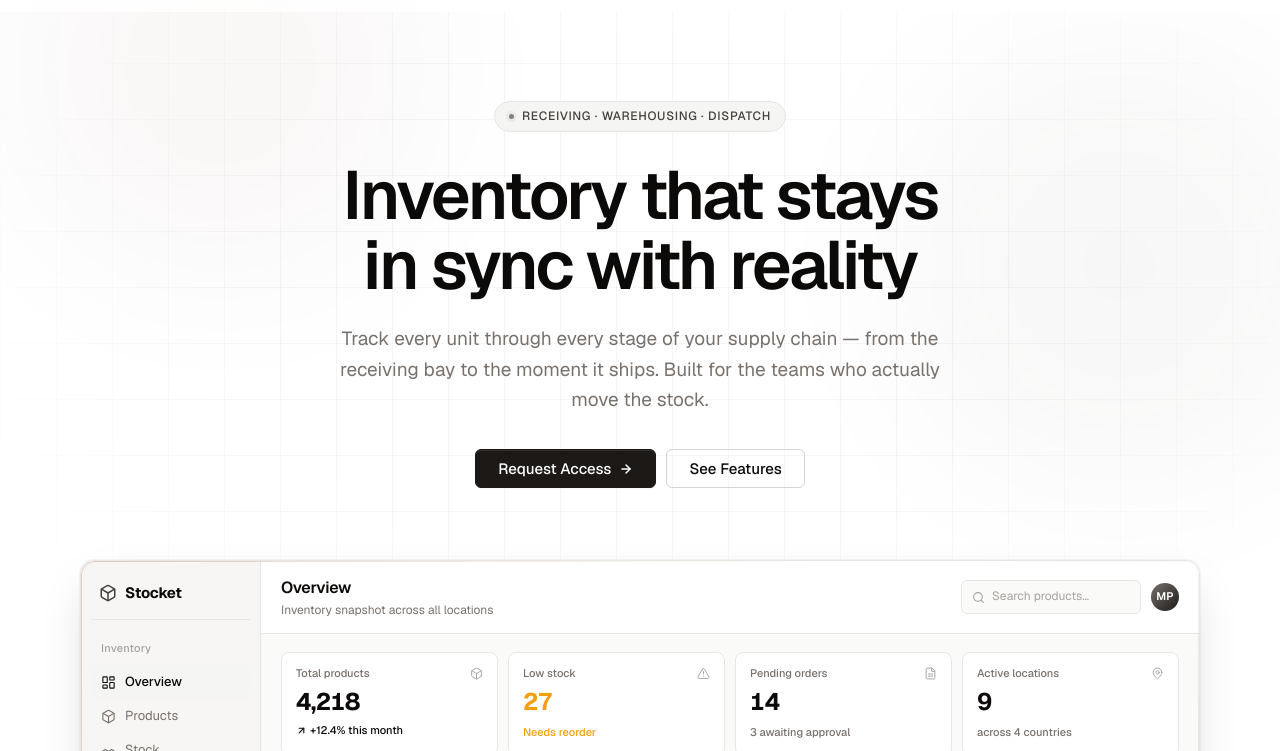
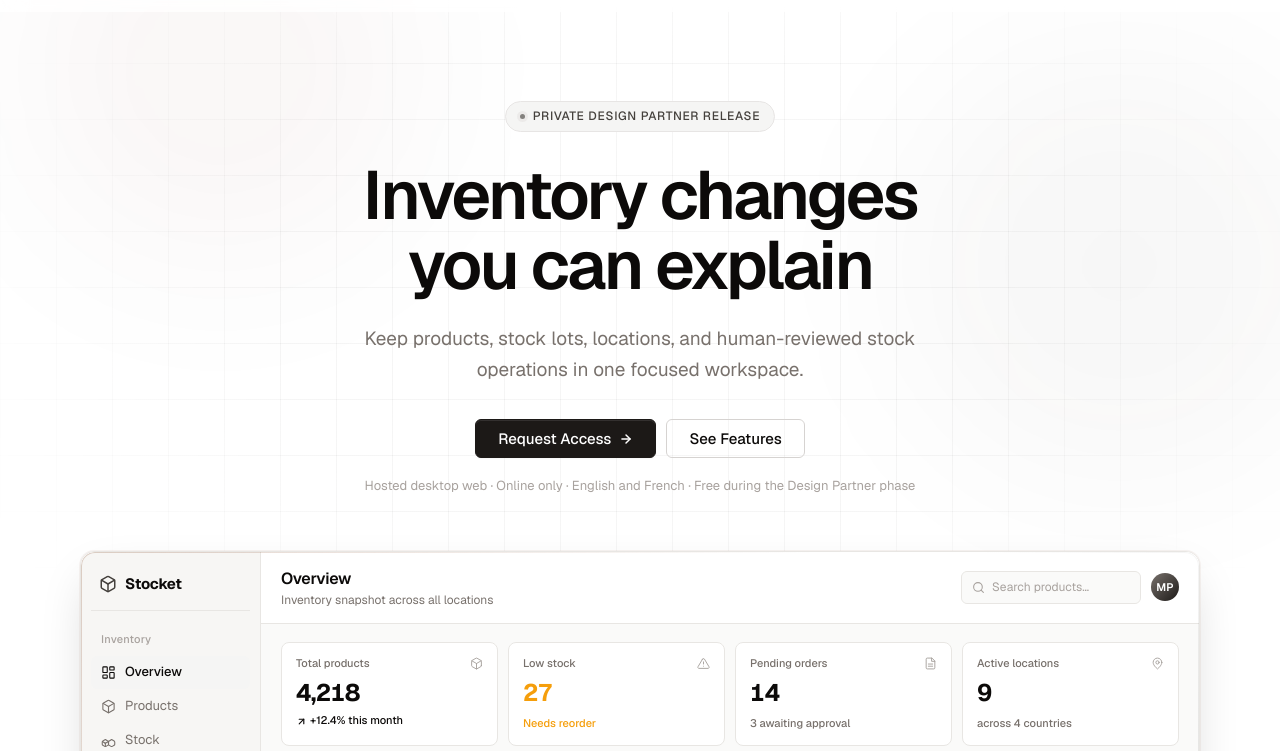
Before and after one commit to librestock/landing, a website: page index.html in a window 1280 px wide. Shown: the part 49-800 px from the top of the page. Drawn offline with nearby package versions, Linux system fonts and the light colour scheme.

Commit message:
fix(landing): state the hosted Design Partner boundary

```diff
--- a/index.html
+++ b/index.html
@@ -4,10 +4,10 @@
   <meta charset="UTF-8">
   <meta name="viewport" content="width=device-width, initial-scale=1.0">
   <meta name="color-scheme" content="light dark">
-  <title>Stocket — Inventory management for modern teams</title>
-  <meta name="description" content="Stocket tracks every unit through every stage of your supply chain — from receiving bay to dispatch. Built for the teams who actually move the stock.">
-  <meta property="og:title" content="Stocket — Inventory management for modern teams">
-  <meta property="og:description" content="Track every unit through every stage of your supply chain — from receiving bay to dispatch.">
+  <title>Stocket — Hosted inventory for Design Partners</title>
+  <meta name="description" content="An invite-only hosted inventory workspace for products, stock lots, locations, and human-reviewed stock operations.">
+  <meta property="og:title" content="Stocket — Hosted inventory for Design Partners">
+  <meta property="og:description" content="An invite-only hosted inventory workspace for products, stock lots, locations, and human-reviewed stock operations.">
   <meta property="og:type" content="website">
   <link rel="preconnect" href="https://fonts.googleapis.com">
   <link rel="preconnect" href="https://fonts.gstatic.com" crossorigin>
@@ -73,10 +73,10 @@
     <div class="container">
       <div class="hero-badge">
         <span class="hero-badge-dot"></span>
-        Receiving · Warehousing · Dispatch
+        Private Design Partner release
       </div>
-      <h1>Inventory that stays<br>in sync with reality</h1>
-      <p class="hero-sub">Track every unit through every stage of your supply chain — from the receiving bay to the moment it ships. Built for the teams who actually move the stock.</p>
+      <h1>Inventory changes<br>you can explain</h1>
+      <p class="hero-sub">Keep products, stock lots, locations, and human-reviewed stock operations in one focused workspace.</p>
       <div class="hero-actions">
         <a href="#access" class="btn btn-primary">
           Request Access
@@ -84,8 +84,9 @@
         </a>
         <a href="#features" class="btn btn-outline">See Features</a>
       </div>
+      <p class="hero-boundary">Hosted desktop web · Online only · English and French · Free during the Design Partner phase</p>
 
-      <!-- Dashboard mockup (matches the real dashboard) -->
+      <!-- Dashboard mockup -->
       <div class="hero-visual">
         <div class="dashboard-mock" aria-hidden="true">
           <aside class="dash-sidebar">
--- a/styles.css
+++ b/styles.css
@@ -475,7 +475,13 @@ html[data-theme="dark"] .theme-toggle .icon-moon { display: none; }
   display: flex;
   gap: 10px;
   justify-content: center;
-  margin-bottom: 72px;
+  margin-bottom: 18px;
+}
+
+.hero-boundary {
+  color: var(--fg-subtle);
+  font-size: 0.8125rem;
+  margin: 0 auto 54px;
 }
 
 /* --- Dashboard Mockup --- */
```
